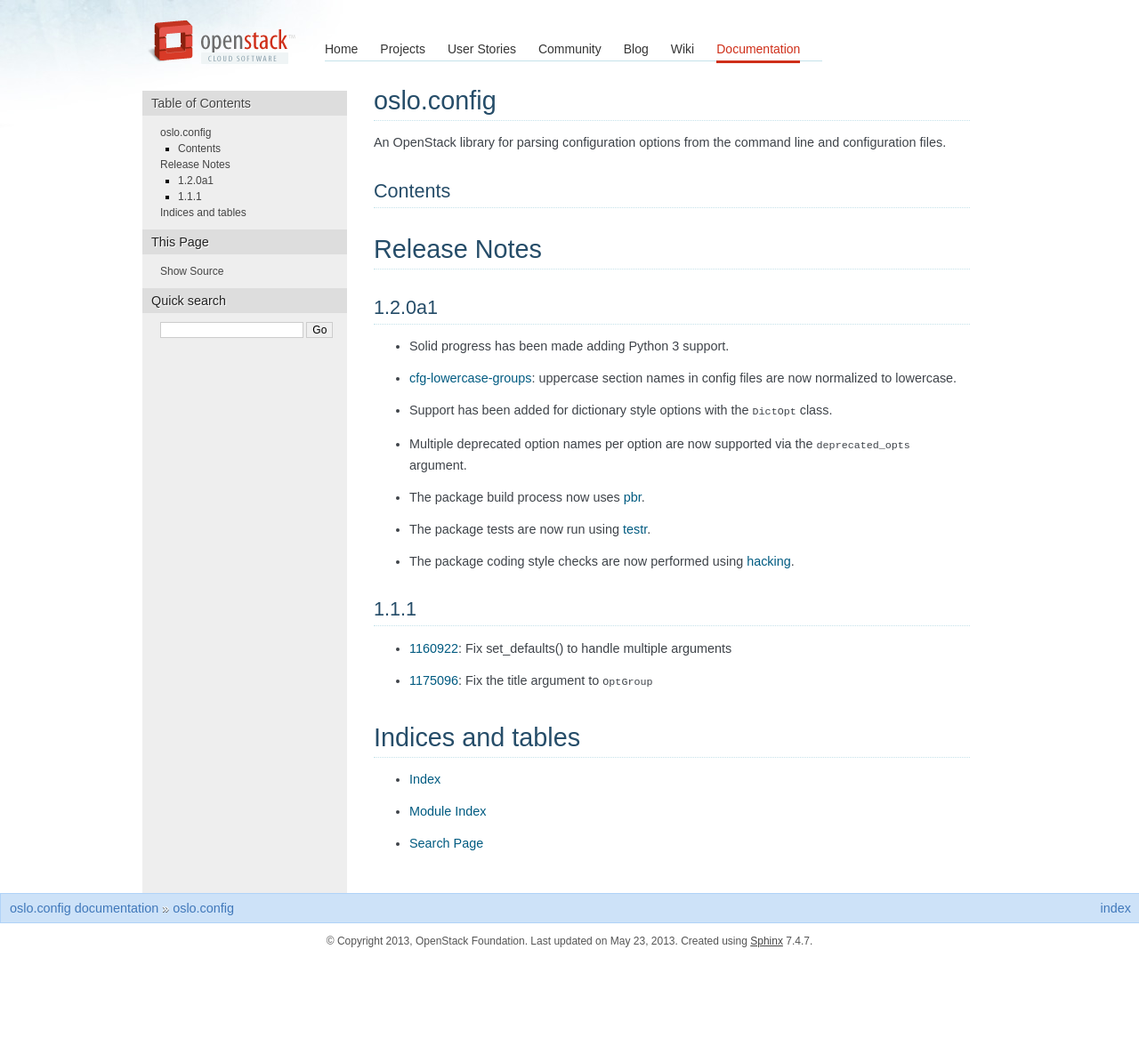
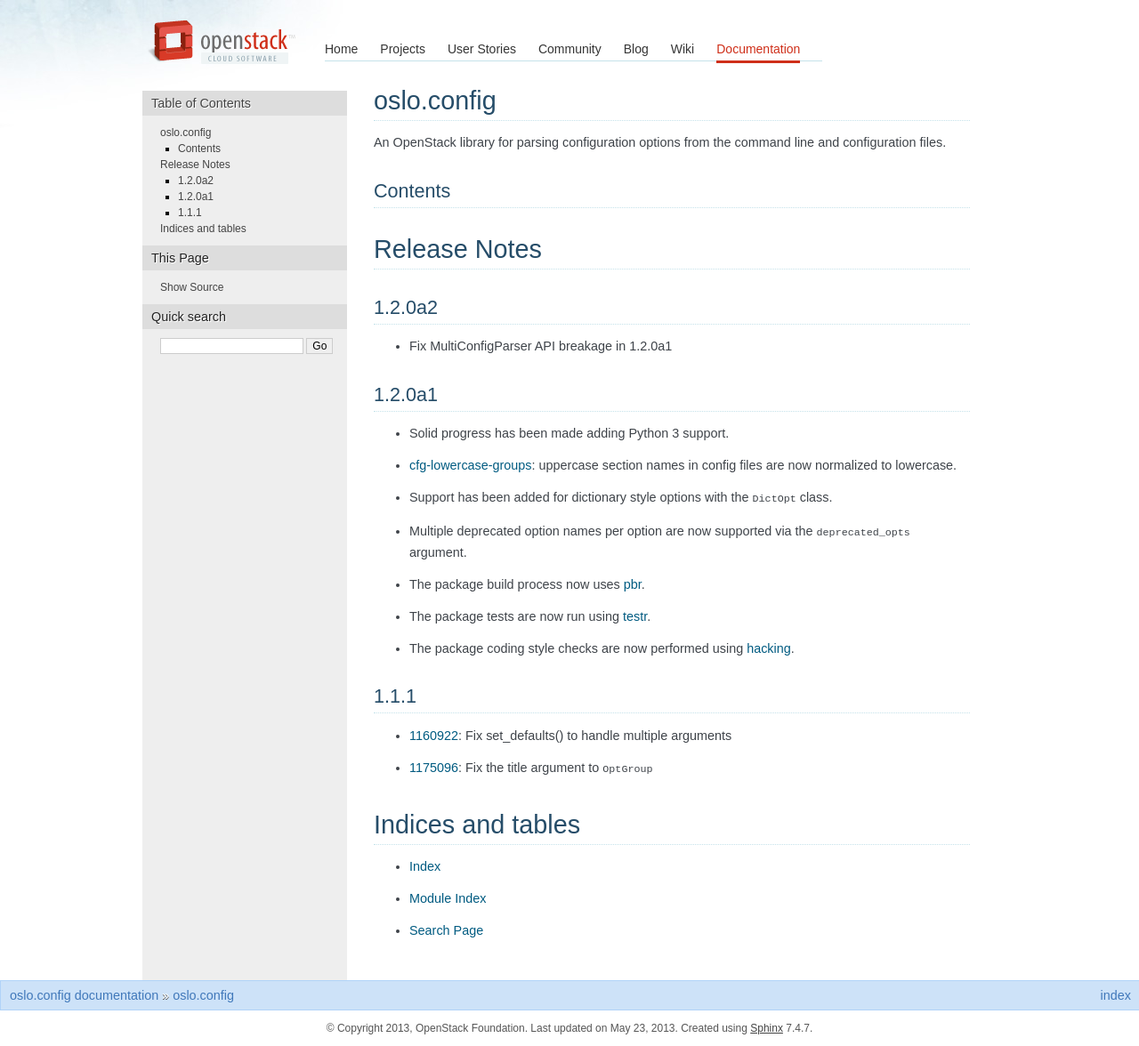
Before and after one commit to openstack/oslo.config, a Sphinx documentation site: the page built from doc/source/index.rst, in a window 1280 px wide. Shown: the whole page at 89% size. Built offline with Sphinx 7.4.7, drawn with Linux system fonts in a browser that asks for light colours; pages that are not in the unit, such as notebooks, are missing from menus; before the commit the page ends 1078 px from its top, so only the background shows below that.

Commit message:
Add release notes for 1.2.0a2
These will appear here:

  http://docs.openstack.org/developer/oslo.config/

Change-Id: I9141f34f9ed7d10ae7cdf49ece2226f494055645

```diff
--- a/doc/source/index.rst
+++ b/doc/source/index.rst
@@ -14,6 +14,11 @@
 
 Release Notes
 =============
+
+1.2.0a2
+-------
+
+* Fix MultiConfigParser API breakage in 1.2.0a1
 
 1.2.0a1
 -------
```
